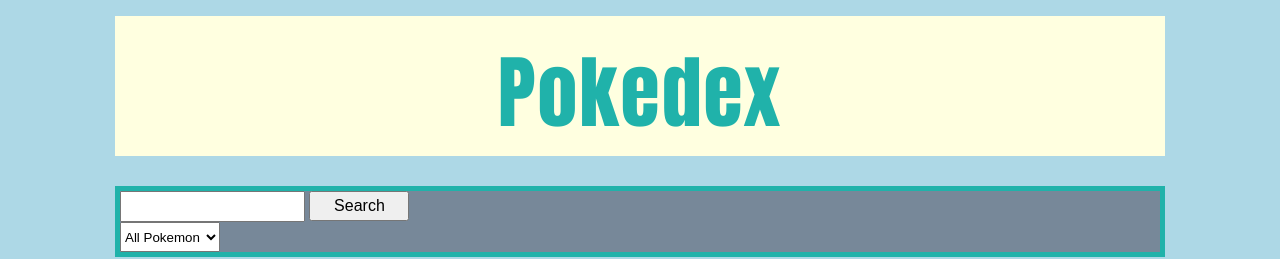
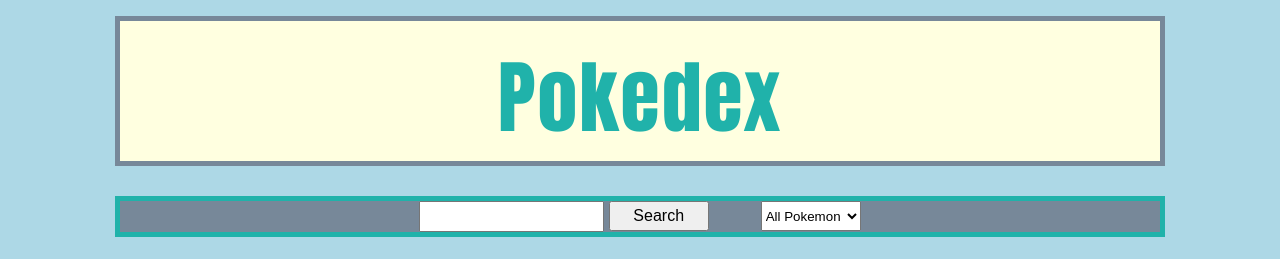
Before and after one commit to olliecomet/pokedex, a plain HTML site: page index.html in a window 1280 px wide. Shown: the top 259 px of the page. Drawn offline with Linux system fonts and the light colour scheme.

Commit message:
fixed nav css

```diff
--- a/index.html
+++ b/index.html
@@ -13,11 +13,7 @@
     <link rel="stylesheet" href="src/components/pokemon/PokemonList.css">
 </head>
 <body>
-
-    <div class="wrapper">
-
     <div id="root"></div>
-
     <script type="module" src="src/index.js"></script>
 </body>
 </html>
--- a/src/components/app/App.css
+++ b/src/components/app/App.css
@@ -12,6 +12,7 @@
     flex-wrap: wrap;
     justify-content: center;
     margin-left: 15px;
+    margin-top: 15px;
 }
 
 #search-button {
@@ -25,6 +26,8 @@
     border: 5px solid lightseagreen;
     background-color: lightslategrey;
     min-width: 400px;
+    display: flex;
+    justify-content: center;
 }
 
 .main-nav div {
--- a/src/components/app/Header.css
+++ b/src/components/app/Header.css
@@ -7,6 +7,7 @@
     text-align: center;
     margin-bottom: 30px;
     min-width: 400px;
+    border: 5px solid lightslategray;
 }
 
 .main-header div h1 {
```
